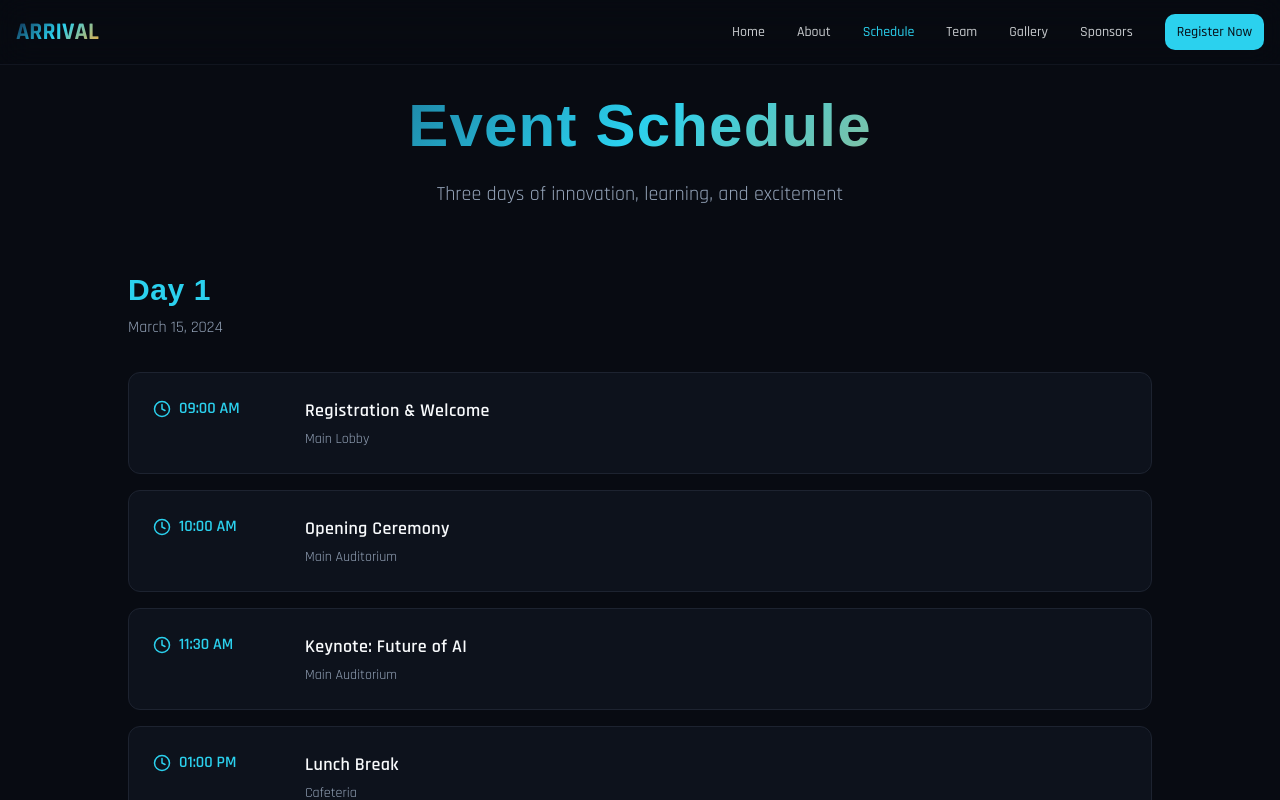
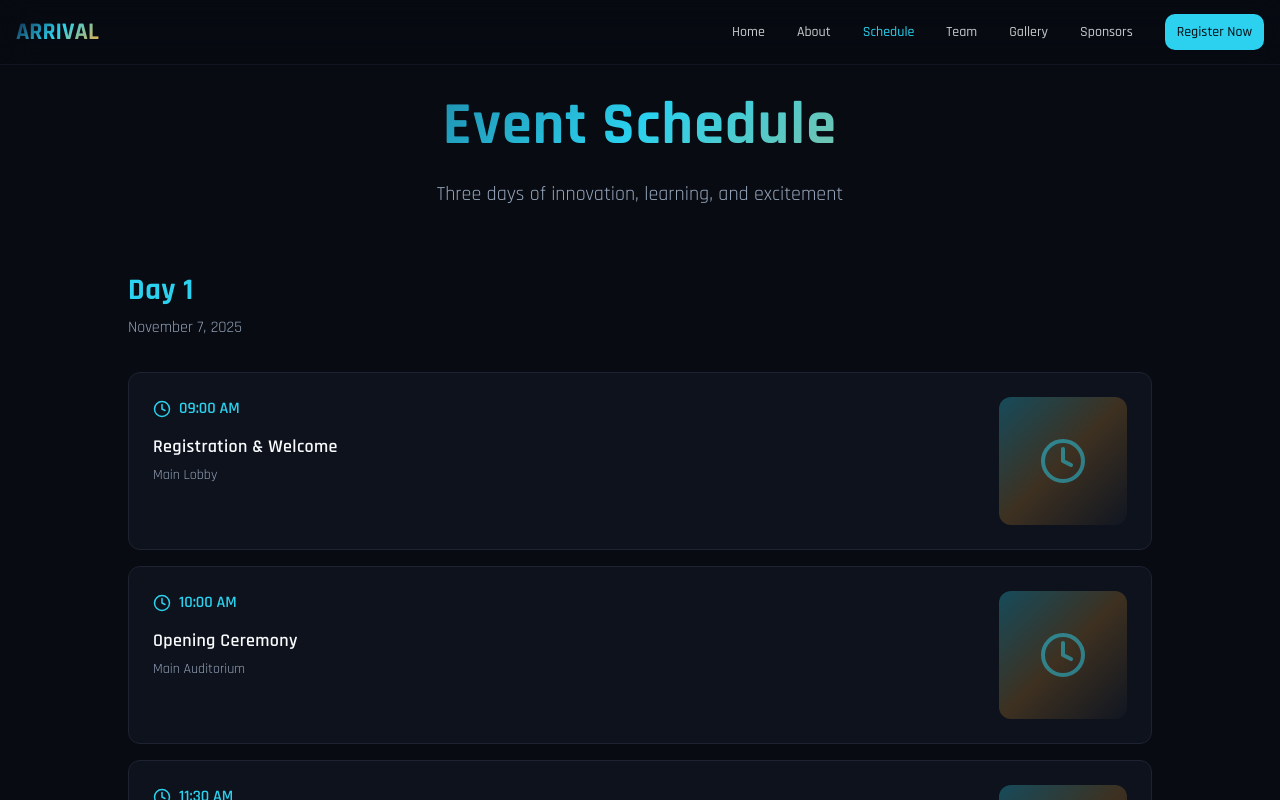
Before and after one commit to CodeWithRushil/arrival-event-hub, a React (Vite) app: page /schedule in a window 1280 px wide. Shown: the top 800 px of the page. Built offline with nearby package versions, Linux system fonts and the light colour scheme; the HTML template or start-up script is replaced by a standard one.

Commit message:
Refactor: Update event details and UI elements

```diff
--- a/src/pages/Gallery.tsx
+++ b/src/pages/Gallery.tsx
@@ -16,7 +16,7 @@ const Gallery = () => {
       <div className="container mx-auto px-4">
         {/* Header */}
         <div className="text-center mb-16 animate-fade-in">
-          <h1 className="text-5xl md:text-6xl font-black mb-6 bg-gradient-primary bg-clip-text text-transparent" style={{ fontFamily: 'Orbitron, sans-serif' }}>
+          <h1 className="text-5xl md:text-6xl font-black mb-6 bg-gradient-primary bg-clip-text text-transparent">
             Gallery
           </h1>
           <p className="text-xl text-muted-foreground max-w-3xl mx-auto">
--- a/src/pages/Home.tsx
+++ b/src/pages/Home.tsx
@@ -1,6 +1,6 @@
 import { Button } from "@/components/ui/button";
 import CountdownTimer from "@/components/CountdownTimer";
-import { ArrowDown, Calendar, MapPin, Users } from "lucide-react";
+import { Calendar, MapPin, Users } from "lucide-react";
 import { Link } from "react-router-dom";
 import heroBg from "@/assets/hero-bg.jpg";
 
@@ -52,11 +52,6 @@ const Home = () => {
               </Link>
             </div>
           </div>
-
-          {/* Scroll Indicator */}
-          <div className="absolute bottom-8 left-1/2 transform -translate-x-1/2 animate-bounce">
-            <ArrowDown className="text-primary" size={32} />
-          </div>
         </div>
       </section>
 
@@ -79,7 +74,7 @@ const Home = () => {
                 <MapPin className="text-primary" size={32} />
               </div>
               <h3 className="text-xl font-semibold mb-2">Venue</h3>
-              <p className="text-muted-foreground">College Main Auditorium</p>
+              <p className="text-muted-foreground">JUIT</p>
             </div>
 
             <div className="flex flex-col items-center text-center p-6 rounded-lg bg-card/50 backdrop-blur-sm border border-border animate-fade-in" style={{ animationDelay: '0.2s' }}>
@@ -87,7 +82,7 @@ const Home = () => {
                 <Users className="text-primary" size={32} />
               </div>
               <h3 className="text-xl font-semibold mb-2">Participants</h3>
-              <p className="text-muted-foreground">500+ Expected Attendees</p>
+              <p className="text-muted-foreground">200+ Expected Attendees</p>
             </div>
           </div>
         </div>
--- a/src/pages/Schedule.tsx
+++ b/src/pages/Schedule.tsx
@@ -4,7 +4,7 @@ const Schedule = () => {
   const scheduleData = [
     {
       day: "Day 1",
-      date: "March 15, 2024",
+      date: "November 7, 2025",
       events: [
         { time: "09:00 AM", title: "Registration & Welcome", location: "Main Lobby" },
         { time: "10:00 AM", title: "Opening Ceremony", location: "Main Auditorium" },
@@ -17,7 +17,7 @@ const Schedule = () => {
     },
     {
       day: "Day 2",
-      date: "March 16, 2024",
+      date: "November 8, 2025",
       events: [
         { time: "09:00 AM", title: "Coding Competition Begins", location: "Computer Labs" },
         { time: "11:00 AM", title: "Panel Discussion: Startups", location: "Seminar Hall" },
@@ -30,7 +30,7 @@ const Schedule = () => {
     },
     {
       day: "Day 3",
-      date: "March 17, 2024",
+      date: "November 9, 2025",
       events: [
         { time: "09:00 AM", title: "Hackathon Finals", location: "Main Hall" },
         { time: "11:30 AM", title: "Guest Speaker: Industry Leader", location: "Auditorium" },
@@ -48,7 +48,7 @@ const Schedule = () => {
       <div className="container mx-auto px-4">
         {/* Header */}
         <div className="text-center mb-16 animate-fade-in">
-          <h1 className="text-5xl md:text-6xl font-black mb-6 bg-gradient-primary bg-clip-text text-transparent" style={{ fontFamily: 'Orbitron, sans-serif' }}>
+          <h1 className="text-5xl md:text-6xl font-black mb-6 bg-gradient-primary bg-clip-text text-transparent">
             Event Schedule
           </h1>
           <p className="text-xl text-muted-foreground max-w-3xl mx-auto">
@@ -62,7 +62,7 @@ const Schedule = () => {
             <div key={dayIndex} className="animate-fade-in" style={{ animationDelay: `${dayIndex * 0.1}s` }}>
               {/* Day Header */}
               <div className="mb-8">
-                <h2 className="text-3xl font-bold mb-2 text-primary" style={{ fontFamily: 'Orbitron, sans-serif' }}>
+                <h2 className="text-3xl font-bold mb-2 text-primary">
                   {day.day}
                 </h2>
                 <p className="text-muted-foreground">{day.date}</p>
@@ -75,20 +75,23 @@ const Schedule = () => {
                     key={eventIndex}
                     className="flex gap-6 p-6 rounded-lg bg-card border border-border hover:border-primary transition-all duration-300 hover:shadow-glow-cyan group"
                   >
-                    {/* Time */}
-                    <div className="flex-shrink-0 w-32">
-                      <div className="flex items-center gap-2 text-primary">
+                    {/* Event Details - Left */}
+                    <div className="flex-grow">
+                      <div className="flex items-center gap-2 text-primary mb-3">
                         <Clock size={18} />
                         <span className="font-semibold">{event.time}</span>
                       </div>
-                    </div>
-
-                    {/* Event Details */}
-                    <div className="flex-grow">
                       <h3 className="text-lg font-semibold mb-1 group-hover:text-primary transition-colors">
                         {event.title}
                       </h3>
                       <p className="text-sm text-muted-foreground">{event.location}</p>
+                    </div>
+
+                    {/* Image - Right */}
+                    <div className="flex-shrink-0 w-32 h-32 rounded-lg bg-gradient-to-br from-primary/30 via-accent/20 to-secondary/40 overflow-hidden">
+                      <div className="w-full h-full flex items-center justify-center text-primary/50">
+                        <Clock size={48} />
+                      </div>
                     </div>
                   </div>
                 ))}
--- a/src/pages/Sponsors.tsx
+++ b/src/pages/Sponsors.tsx
@@ -84,7 +84,7 @@ const Sponsors = () => {
       {/* Header Section */}
       <section className="py-16 bg-secondary/30">
         <div className="container mx-auto px-4 text-center">
-          <h1 className="text-5xl md:text-6xl font-bold mb-6 text-outline tracking-tight">
+          <h1 className="text-5xl md:text-6xl font-bold mb-6 text-foreground tracking-tight">
             Our Sponsors
           </h1>
           <p className="text-xl text-muted-foreground max-w-2xl mx-auto">
--- a/src/pages/Team.tsx
+++ b/src/pages/Team.tsx
@@ -52,7 +52,7 @@ const Team = () => {
       <div className="container mx-auto px-4">
         {/* Header */}
         <div className="text-center mb-16 animate-fade-in">
-          <h1 className="text-5xl md:text-6xl font-black mb-6 bg-gradient-primary bg-clip-text text-transparent" style={{ fontFamily: 'Orbitron, sans-serif' }}>
+          <h1 className="text-5xl md:text-6xl font-black mb-6 bg-gradient-primary bg-clip-text text-transparent">
             Our Team
           </h1>
           <p className="text-xl text-muted-foreground max-w-3xl mx-auto">
@@ -64,7 +64,7 @@ const Team = () => {
         <div className="space-y-16">
           {teamCategories.map((category, categoryIndex) => (
             <div key={categoryIndex} className="animate-fade-in" style={{ animationDelay: `${categoryIndex * 0.1}s` }}>
-              <h2 className="text-3xl font-bold mb-8 text-center text-primary" style={{ fontFamily: 'Orbitron, sans-serif' }}>
+              <h2 className="text-3xl font-bold mb-8 text-center text-primary">
                 {category.title}
               </h2>
 
@@ -75,8 +75,8 @@ const Team = () => {
                     className="bg-card rounded-lg border border-border p-6 hover:border-primary transition-all duration-300 hover:shadow-glow-cyan group"
                   >
                     {/* Avatar Placeholder */}
-                    <div className="w-24 h-24 rounded-full bg-gradient-primary mx-auto mb-4 flex items-center justify-center">
-                      <span className="text-3xl font-bold text-primary-foreground">
+                    <div className="w-40 h-40 rounded-full bg-gradient-primary mx-auto mb-4 flex items-center justify-center">
+                      <span className="text-4xl font-bold text-primary-foreground">
                         {member.name.split(' ').map(n => n[0]).join('')}
                       </span>
                     </div>
```
